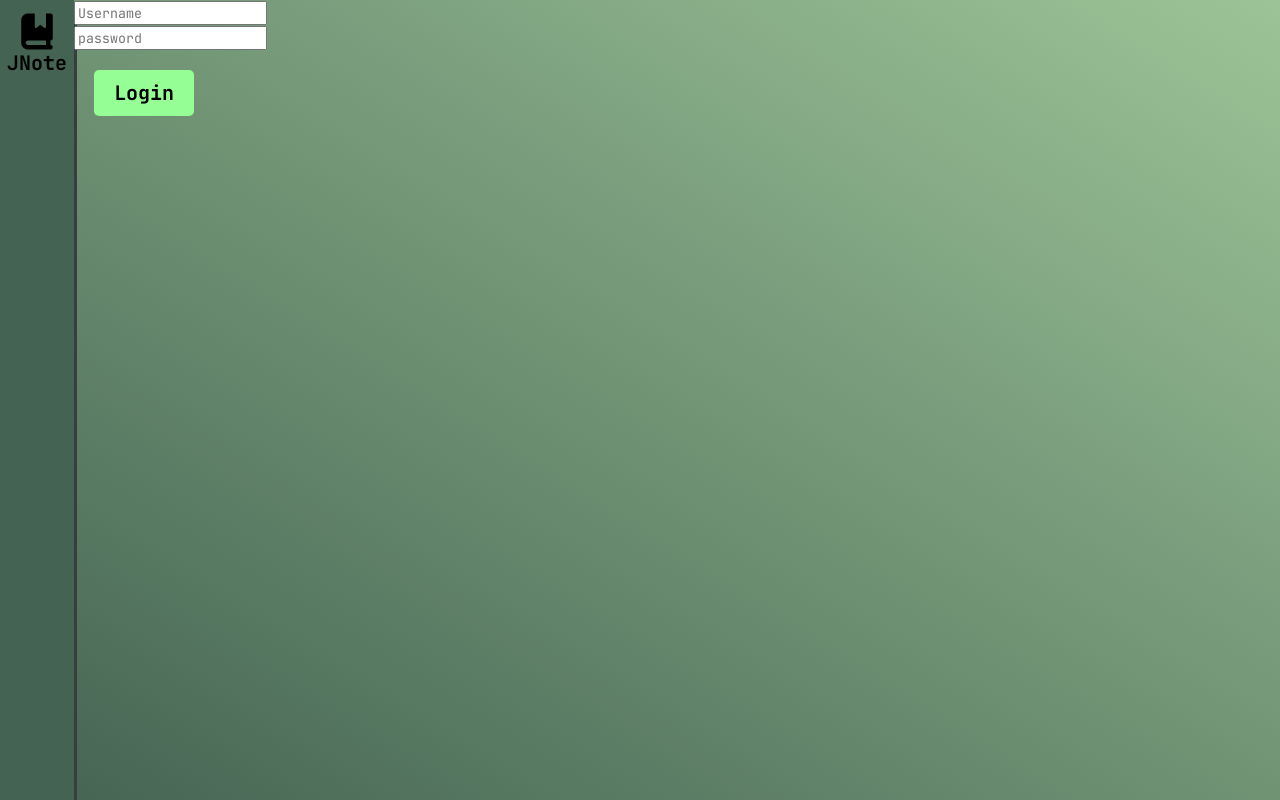
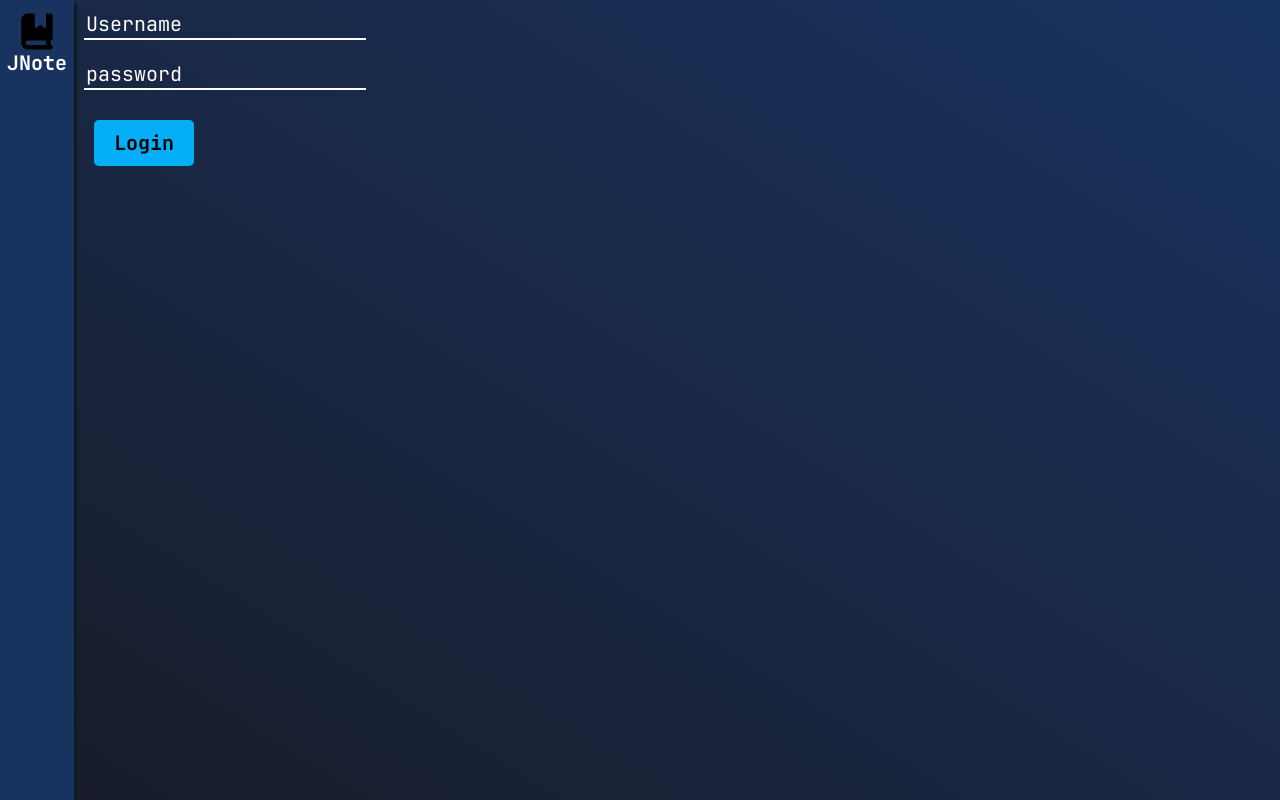
Before and after one commit to nassermohamedit/jnote-ui, an Angular app: page /login in a window 1280 px wide. Built offline with nearby package versions, Linux system fonts and the light colour scheme; a web font is replaced by a local one.

Commit message:
Change theme to deep blue

```diff
--- a/src/app/components/add-note/add-note.component.css
+++ b/src/app/components/add-note/add-note.component.css
@@ -1,9 +1,8 @@
 :host {
+    padding-top: 10px;
     width: 100%;
     height: 100%;
-    padding: 10px;
-    border-left: var(--solid-border);
-    background: linear-gradient(to bottom left, #446352, #9cc397);;
+    padding: 0px 10px;
 }
 
 .note-input {
@@ -18,9 +17,9 @@
 textarea {
     height: 100%;
     width: 100%;
-    padding: 10px;
+    padding: 15px;
     font-size: 17px;
-    color: black;
+    color: white;
     border: none;
     outline: none;
     resize: none;
@@ -28,7 +27,7 @@ textarea {
 }
 
 textarea::placeholder {
-    color: black;
+    color: white;
 }
 
 .form-footer {
@@ -38,6 +37,6 @@ textarea::placeholder {
     justify-content: end;
 }
 
-.submit:hover {
-    background: springgreen;
+.submit {
+    margin: 10px 4px;
 }
--- a/src/app/components/add-unit/add-unit.component.css
+++ b/src/app/components/add-unit/add-unit.component.css
@@ -9,18 +9,6 @@
     padding: 10px;
 }
 
-input {
-    margin: 10px;
-    font-size: 20px;
-    border: none;
-    outline: none;
-    border-bottom: var(--solid-border);
-    background: inherit;
-}
-
-input::placeholder {
-    color: black;
-}
 
 .footer {
     display: flex;
--- a/src/app/components/create-module/create-module.component.css
+++ b/src/app/components/create-module/create-module.component.css
@@ -9,18 +9,6 @@
     padding: 10px;
 }
 
-input {
-    margin: 10px;
-    font-size: 20px;
-    border: none;
-    outline: none;
-    border-bottom: var(--solid-border);
-    background: transparent;
-}
-
-input::placeholder {
-    color: black;
-}
 
 .footer {
     display: flex;
--- a/src/app/components/module-grid/module-grid.component.css
+++ b/src/app/components/module-grid/module-grid.component.css
@@ -14,10 +14,9 @@
 
 }
 
-.module-form {
+.form {
     width: 500px;
-    background: linear-gradient(to top right, #446352, #9cc397);
-
+    background: #193360;
     position: fixed;
     top: 50%;
     left: 50%;
--- a/src/app/components/module-grid/module-grid.component.html
+++ b/src/app/components/module-grid/module-grid.component.html
@@ -2,7 +2,7 @@
 <div class="modules-grid">
     <app-module-card *ngFor="let module of modules" [module]="module" />
 </div>
-<div class="module-form" *ngIf="showNewModuleForm">
+<div class="form" *ngIf="showNewModuleForm">
     <app-create-module
     (hideMe)="showNewModuleForm=false"
     (newModule)="onModuleCreated($event)">
--- a/src/app/components/note-card/note-card.component.css
+++ b/src/app/components/note-card/note-card.component.css
@@ -1,5 +1,5 @@
 :host {
-    width: 550px;
+    width: 650px;
     box-shadow: 0px 0px 3px 1px var(--line-color);
 }
 
--- a/src/app/components/note-list/note-list.component.css
+++ b/src/app/components/note-list/note-list.component.css
@@ -2,7 +2,6 @@
     display: flex;
     flex-direction: column;
     width: 100%;
-
 }
 
 .note-list-head {
@@ -61,22 +60,21 @@
 }
 
 .ele:hover {
-    background: yellow;
 }
 
 .note-list-container {
     width: 100%;
     height: 100%;
     display: flex;
-    padding-bottom: 0;
+    padding: 0px 20px;
     overflow: auto;
 }
 
 .note-list {
     width: 100%;
     overflow-y: auto;
+    padding-bottom: 0;
     padding: 20px;
-    margin-bottom: 25px;
     display: flex;
     flex-direction: column;
     justify-content: start;
@@ -86,9 +84,14 @@
 }
 
 .new-note {
-    height: 100%;
+    height: 90%;
     width: 70%;
     display: flex;
-    resize: horizontal;
     overflow: auto;
+    justify-self: end;
+    align-self: end;
+    background: rgb(17, 58, 94);
+    border-top-left-radius: 15px;
+    border-top-right-radius: 15px;
+    box-shadow: 0 0 4px 3px rgb(0, 31, 51);
 }
--- a/src/app/components/unit-list/unit-list.component.css
+++ b/src/app/components/unit-list/unit-list.component.css
@@ -45,11 +45,10 @@
 }
 
 .add-unit:hover {
-    background-color: var(--card-hover-color);
 }
 
 .unit-form {
-    background: linear-gradient(to bottom left, #446352, #9cc397);
+    background: var(--background-color);
     position: fixed;
     top: 50%;
     left: 50%;
--- a/src/styles.css
+++ b/src/styles.css
@@ -4,16 +4,16 @@
 :root {
     --line-color: black;
     --solid-border: 3px solid var(--line-color);
-    --shadow-line: 3px 3px 0 0 #363f40;
-    --background-color: #446352;
-    --beta-back-col: #446352;
+    --shadow-line: 3px 3px 0 0 #0e1b20;
+    --background-color: #193360;
+    --beta-back-col: #193360;
     --button-color: rgb(149, 255, 149);
-    --meta-color: rgb(28, 28, 28);
+    --meta-color: rgb(202, 202, 202);
     --text-font: JetBrains, monospace;
-    --card-hover-color: rgb(131, 185, 131);
-    --logo-color: black;
+    --card-hover-color: rgb(22, 29, 50);
+    --logo-color: white;
     --title-color: white;
-    --text-color: black;
+    --text-color: white;
 
 }
 * {
@@ -21,12 +21,26 @@
     font-family: var(--text-font);
 }
 
+input {
+    margin: 10px;
+    font-size: 20px;
+    border: none;
+    outline: none;
+    border-bottom: 2px solid white;
+    background: inherit;
+    color: white;
+}
+
+input::placeholder {
+    color: white;
+}
+
 a {
     color: rgb(0, 255, 128);
 }
 
 button {
-    background-color: var(--button-color);
+    background-color: rgb(5, 175, 248);
     color: black;
     padding: 10px 20px;
     margin: 20px;
@@ -39,7 +53,7 @@ button {
 }
 
 button:hover {
-    background: springgreen;
+    background: rgb(8, 138, 252);
 }
 
 html {
@@ -50,7 +64,7 @@ html {
 body {
     height: 100%;
     background-color: var(--background-color);
-    background: linear-gradient(to top right, #446352, #9cc397);
+    background: linear-gradient(to top right, #181c29, #193360);
 
 
     width: 100%;
```
